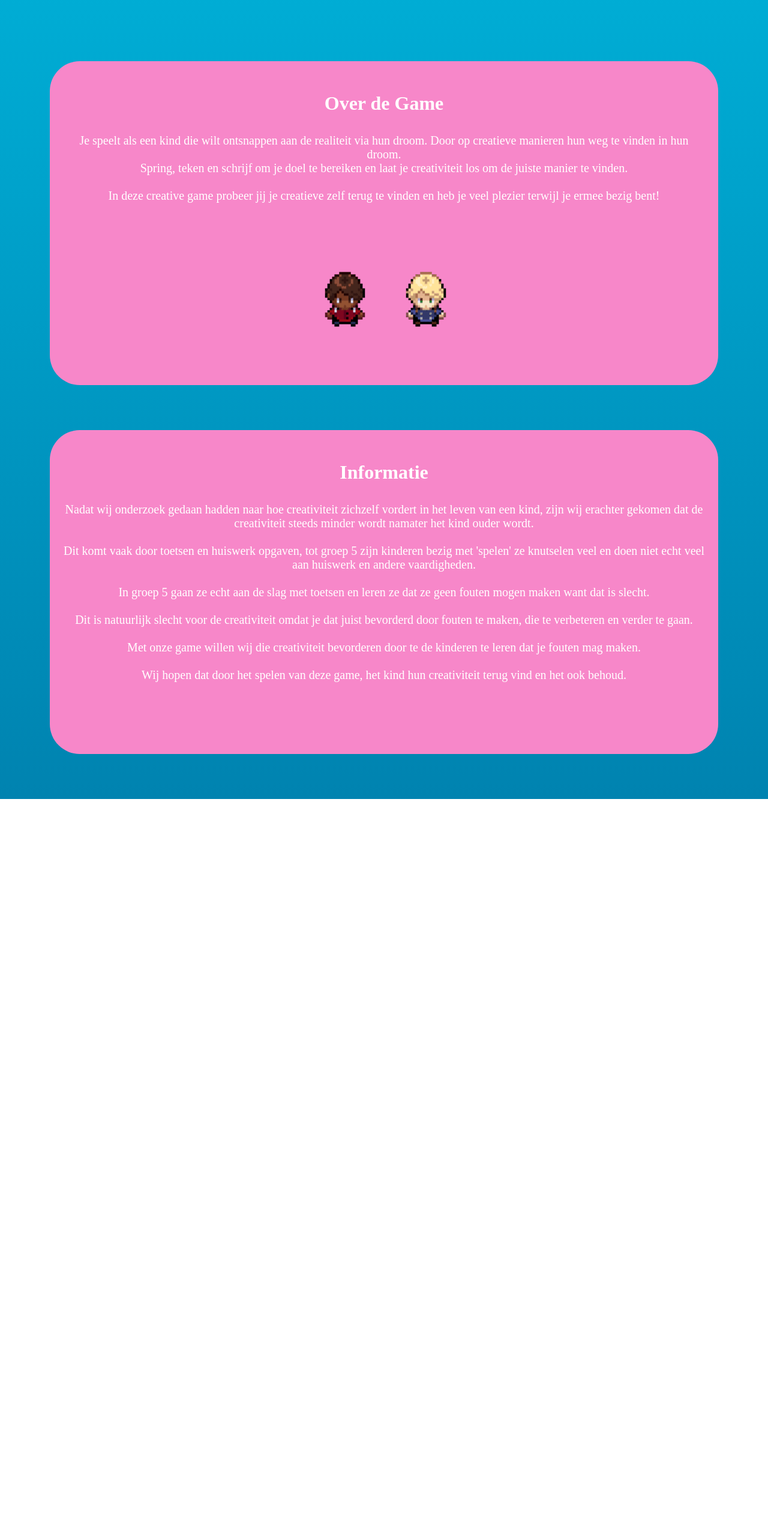
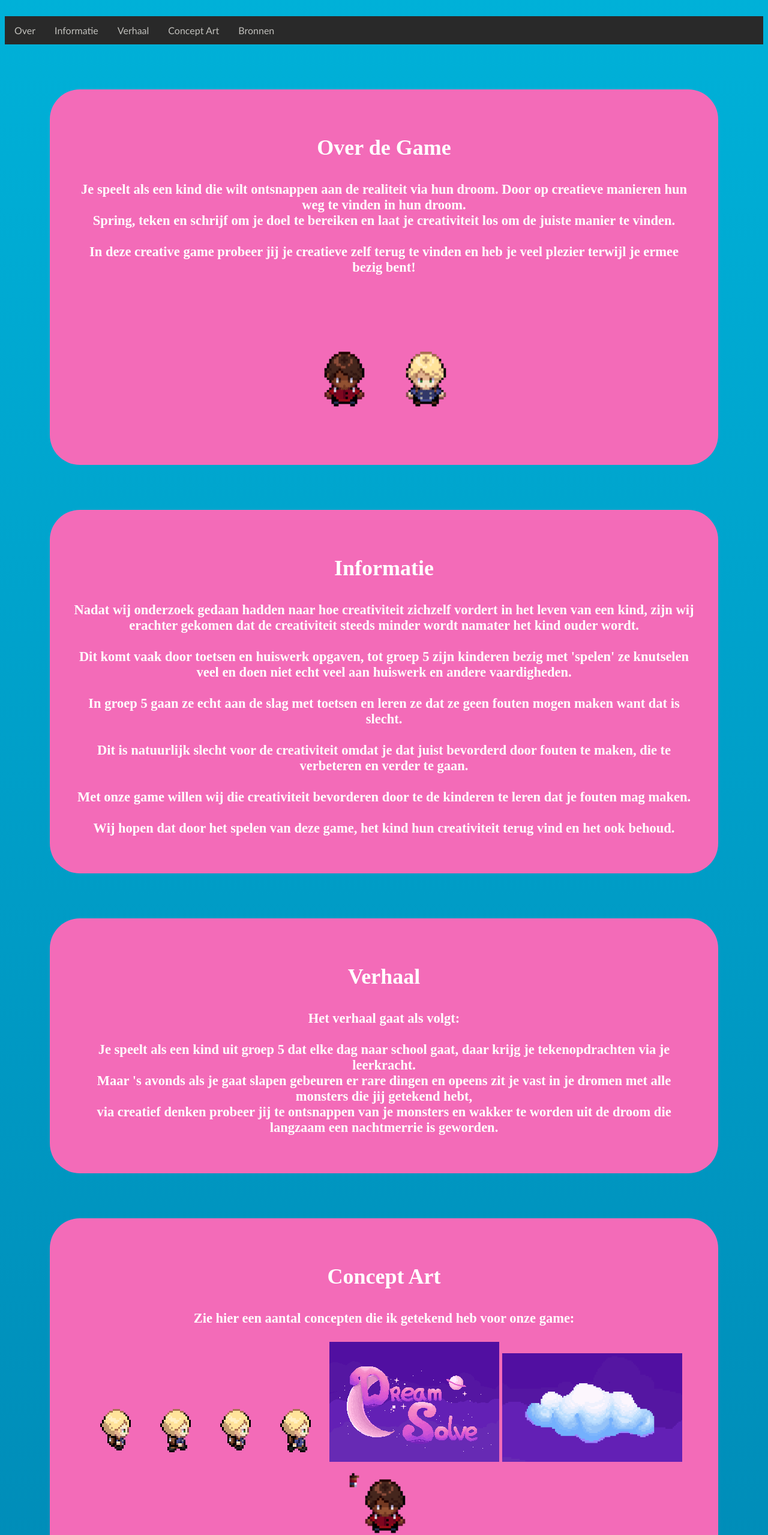
Before and after one commit to ScryTear/DreamSolve, a plain HTML site: page index.html in a window 1280 px wide. Shown: the part 241-2800 px from the top of the page at 60% size. Before the commit the page ends 1573 px from the top, so only its background shows below. Drawn offline with Linux system fonts and the light colour scheme; a script that the page names is missing.

Commit message:
last changes

```diff
--- a/index.html
+++ b/index.html
@@ -19,6 +19,16 @@
         <a class="cta" href="#"><button>Play Game</button></a>
     </header>
 </section>
+
+<nav>
+    <ul>
+        <li><a href="#Over de Game">Over</a></li>
+        <li><a href="#Informatie">Informatie</a></li>
+        <li><a href="#Verhaal">Verhaal</a></li>
+        <li><a href="#Concept Art">Concept Art</a></li>
+        <li><a href="#Bronnen">Bronnen</a></li>
+    </ul>
+</nav>
 
 <section>
     <h1 id='time'></h1>
@@ -55,7 +65,7 @@
     </script>
 
     <article>
-        <h1>Over de Game</h1>
+        <h1 id="Over de Game">Over de Game</h1>
             <p>
                Je speelt als een kind die wilt ontsnappen aan de realiteit via hun droom. Door op creatieve manieren hun weg te vinden in hun droom.
                 <br>
@@ -69,13 +79,13 @@
                 <br>
                 <br>
                 <br>
-                <img class="character" src="Images/Char6.gif" alt="character">
-                <img class="character" src="Images/PixelAnimation.gif" alt="character">
+                <img class="character" src="Images/Char6.gif" alt="character 1">
+                <img class="character" src="Images/PixelAnimation.gif" alt="character 2">
             </p>
     </article>
 
     <article>
-        <h1>Informatie</h1>
+        <h1 id="Informatie">Informatie</h1>
         <p>
             Nadat wij onderzoek gedaan hadden naar hoe creativiteit zichzelf vordert in het leven van een kind, zijn wij erachter gekomen dat de creativiteit steeds minder wordt namater het kind ouder wordt.
             <br>
@@ -96,6 +106,50 @@
         </p>
     </article>
 
+    <article>
+        <h1 id="Verhaal">Verhaal</h1>
+        <p>
+            Het verhaal gaat als volgt:
+            <br>
+            <br>
+            Je speelt als een kind uit groep 5 dat elke dag naar school gaat, daar krijg je tekenopdrachten via je leerkracht.
+            <br>
+            Maar 's avonds als je gaat slapen gebeuren er rare dingen en opeens zit je vast in je dromen met alle monsters die jij getekend hebt,
+            <br>
+            via creatief denken probeer jij te ontsnappen van je monsters en wakker te worden uit de droom die langzaam een nachtmerrie is geworden.
+        </p>
+    </article>
+
+    <article>
+        <h1 id="Concept Art">Concept Art</h1>
+        <p>
+            Zie hier een aantal concepten die ik getekend heb voor onze game:
+            <br>
+            <br>
+            <img class="concept" src="Images/SpriteSheet1.png" alt="Spritesheet van karakter 2">
+            <img class="concept" src="Images/DreamSolveLogo.png" alt="DreamSolve Logo">
+            <img class="conceptCloud" src="Images/cloud.png" alt="Background Cloud">
+            <img class="conceptChar" src="Images/Char2.png" alt="Concept Art of Char1">
+            <br>
+            <br>
+            We wilden zorgen dat iedereen zich gehoord voelt in onze game, hiervoor hebben we dus ook een karakter ontworpen met een donkere huidskleur.
+            <br>
+            <br>
+            Het logo moet kinderen en volwassenen aanspreken en een dromerig gevoel afgeven, door paarse en roze kleuren te gebruiken voelt het ook echt als een droom aan.
+            <br>
+            <br>
+            De wolk is een concept voor de achtergrond van de game en geeft een zacht gevoel af door de vele gradients die gebruik zijn in de maak ervan.
+        </p>
+    </article>
+
+    <article>
+        <h1 id="Bronnen">Bronnen</h1>
+        Mijn teamgenoot Aiden heeft een pdf bestand gemaakt waarin er ingegaan wordt op creativiteit en hoe creativiteit bevorderd kan worden via verschillende middelen.
+        <br>
+        <br>
+        <a class="PDFlink" href="Images/Creativiteit_-_Verslag.pdf" target="_blank">Creativiteit verslag</a>
+    </article>
+
 </section>
 
 </body>
--- a/style.css
+++ b/style.css
@@ -6,6 +6,10 @@
 /*    padding: 0;*/
 /*    background-color: midnightblue;*/
 /*}*/
+
+*{
+    font-weight: bold;
+}
 
 li, a, button {
     font-family: "Montserrat", sans-serif;
@@ -31,7 +35,14 @@ header{
     height: auto;
 }
 
-
+.conceptCloud{
+    width: 300px;
+    height: auto;
+}
+.conceptChar{
+    width: 130px;
+    height: auto;
+}
 
 button{
     padding: 9px 25px;
@@ -55,11 +66,49 @@ p{
 }
 article{
     display: block;
-    background-color: rgb(247, 135, 201);
+    background-color: rgb(243, 107, 184);
     border-radius: 50px;
-    padding:20px;
+    padding:40px;
     margin:75px;
     color: white;
-    height:500px;
+    height:100%;
     text-align:center;
+    font-size: 18px;
 }
+
+nav, ul {
+    list-style-type: none;
+    margin: 0;
+    padding: 0;
+    overflow: hidden;
+    position: -webkit-sticky; /* Safari */
+    position: sticky;
+    top: 0;
+    width:100%;
+    background-color: #292929;
+}
+
+li {
+    float: left;
+}
+
+li a {
+    font-size: 1em;
+    font-family: "Trebuchet MS", sans-serif;
+    display: block;
+    color: #c1c0bc;
+    text-align: center;
+    padding: 14px 16px;
+    text-decoration: none;
+    transition: all 0.3s ease 0s;
+}
+
+li a:hover {
+    background-color: rgb(116, 36, 186);
+}
+article  a, article  a:visited{
+    color: rgb(116, 36, 186);
+}
+article  a:hover{
+    color: rgb(186, 72, 216);
+}
```
Also changed, not shown: Images/Char2.png (added), Images/DreamSolveLogo.png (added), Images/SpriteSheet1.png (added), Images/cloud.png (added), 1 other file.
